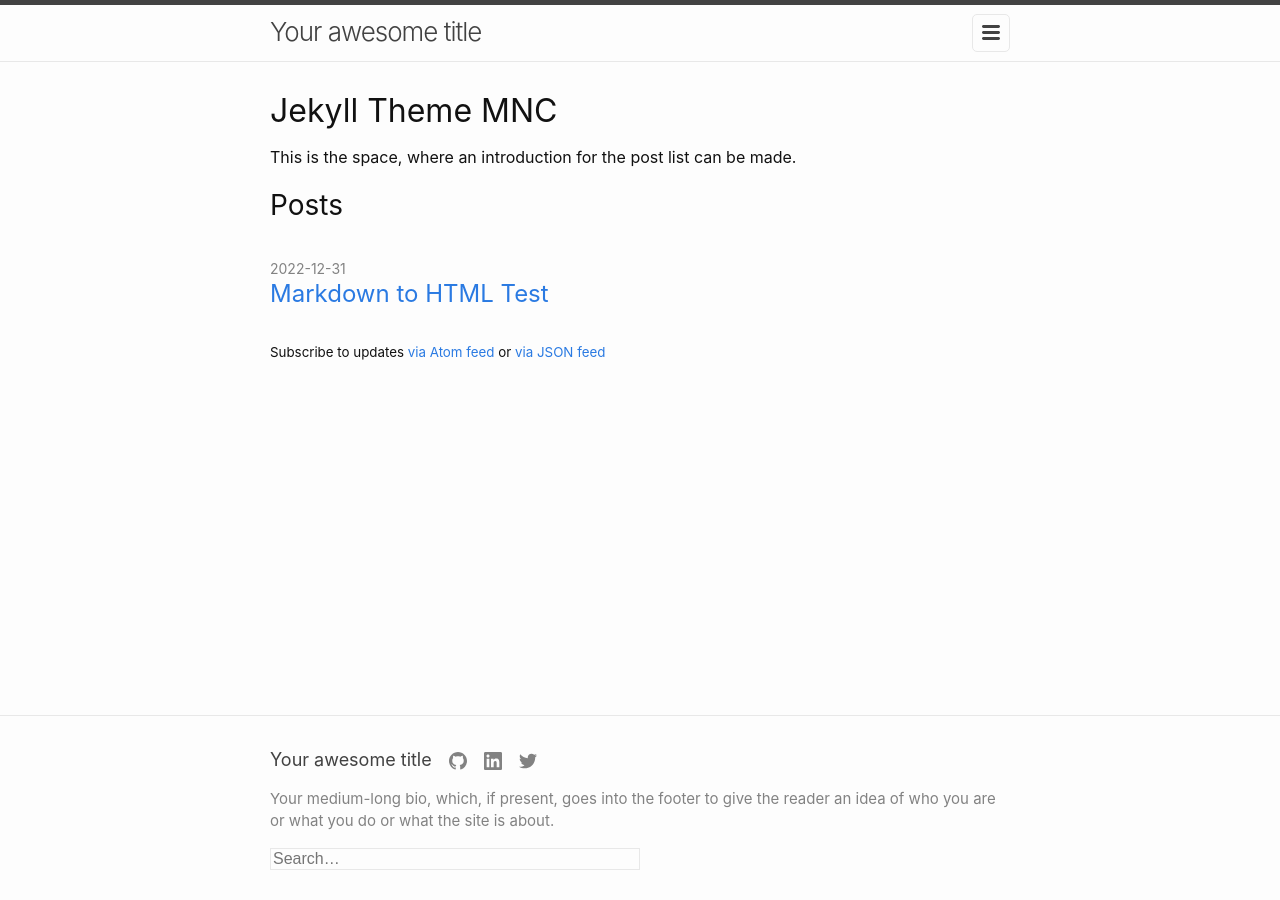
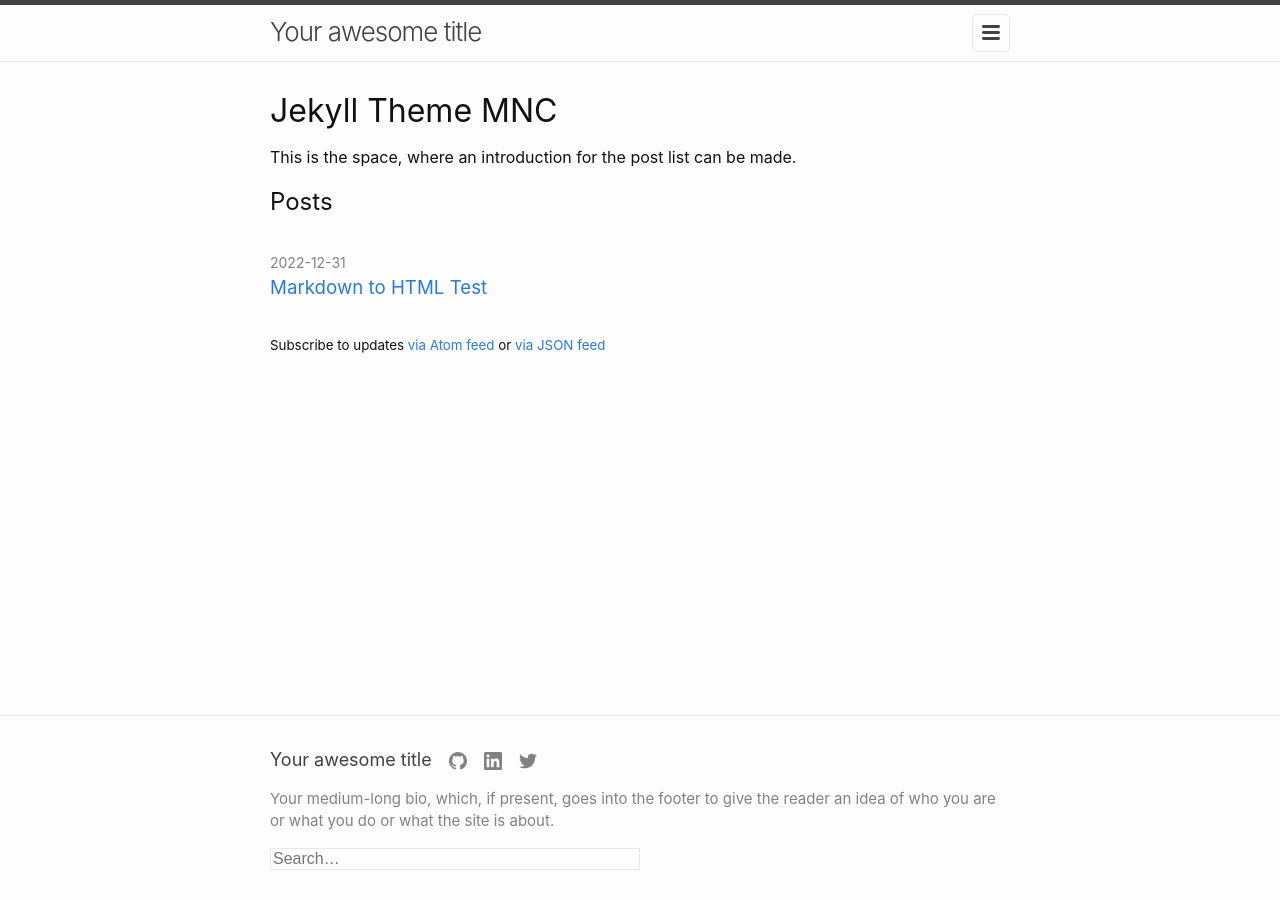
Before and after one commit to michaelnordmeyer/jekyll-theme-mnc, a Jekyll site: the page built from index.md, in a window 1280 px wide. Built offline with Jekyll 4.4.1, drawn with Linux system fonts in a browser that asks for light colours.

Commit message:
Fixes heading order

```diff
--- a/_includes/post-list-item.html
+++ b/_includes/post-list-item.html
@@ -1,7 +1,7 @@
 <article>
         <header>
           <time datetime="{{ post.date | date_to_xmlschema }}" itemprop="datePublished">{{ post.date | date: date_format }}</time>
-          <h2><a href="{{ post.url | relative_url }}">{{ post.title | smartify }}</a></h2>
+          <h3><a href="{{ post.url | relative_url }}">{{ post.title | smartify }}</a></h3>
         </header>
         {% if site.show_excerpts -%}
         <p>
--- a/_layouts/home.html
+++ b/_layouts/home.html
@@ -17,7 +17,7 @@ layout: default
 
       {%- if posts.size > 0 -%}
         {%- if page.list_title %}
-      <h3>{{ page.list_title | smartify }}</h3>
+      <h2>{{ page.list_title | smartify }}</h2>
         {% endif %}
         {%- assign date_format = site.jekyll-theme-mnc.date_format | default: "%b %-d, %Y" -%}
         {%- for post in posts %}
```
